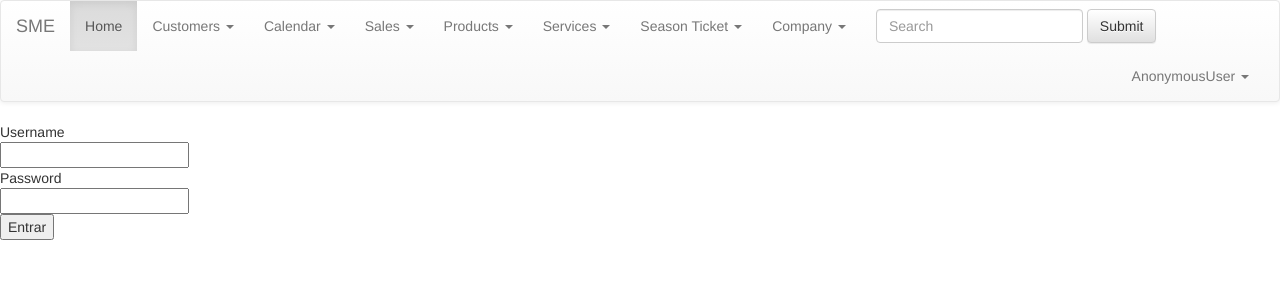
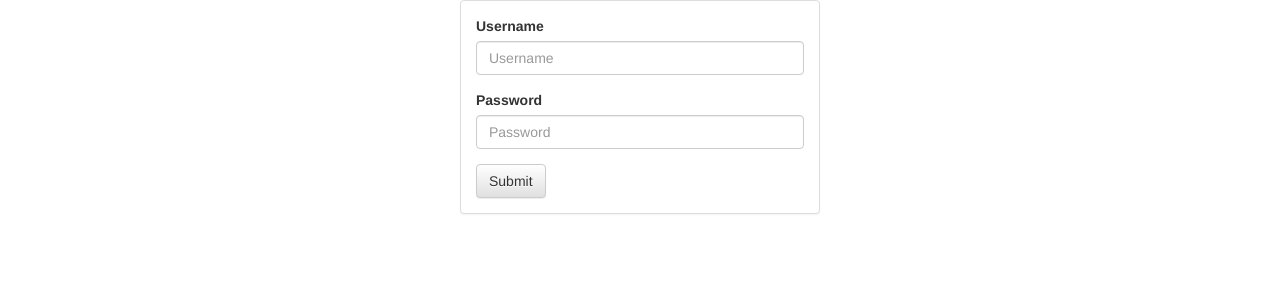
Before and after one commit to jlbarrera/sme, a Django app: template templates/core/login.html in a window 1280 px wide. Shown: the top 300 px of the page. Run offline with Django 3.2, Linux system fonts and the light colour scheme; the template is opened without the code that fills it, so the values that code supplies are empty; some libraries are stand-ins or nearby versions.

Commit message:
Base grid and login UI

```diff
--- /dev/null
+++ b/core/views/base.py
@@ -0,0 +1,4 @@
+from django.template.response import TemplateResponse
+
+def index(request):
+    return TemplateResponse(request, 'core/index.html', {})
--- a/templates/core/base.html
+++ b/templates/core/base.html
@@ -21,23 +21,18 @@
 	<script src="//netdna.bootstrapcdn.com/bootstrap/3.1.1/js/bootstrap.min.js"></script>
   </head>
   <body>
-  	<nav class="navbar navbar-default" role="navigation">
+  	{% block nav %}
+  	<nav class="navbar navbar-xs" role="navigation">
+  		<div class="container">
 		  	<div class="container-fluid">
 		    <!-- Brand and toggle get grouped for better mobile display -->
 		    <div class="navbar-header">
-	      <button type="button" class="navbar-toggle" data-toggle="collapse" data-target="#bs-example-navbar-collapse-1">
-	        <span class="sr-only">Toggle navigation</span>
-	        <span class="icon-bar"></span>
-	        <span class="icon-bar"></span>
-	        <span class="icon-bar"></span>
-	      </button>
 		      <a class="navbar-brand" href="#">SME</a>
 		    </div>
 
 		    <!-- Collect the nav links, forms, and other content for toggling -->
 		    <div class="collapse navbar-collapse" id="bs-example-navbar-collapse-1">
 		      <ul class="nav navbar-nav">
-	        <li class="active"><a href="#">{% trans "Home" %}</a></li>
 		        <li class="dropdown">
 		          <a href="#" class="dropdown-toggle" data-toggle="dropdown">{% trans "Customers" %} <b class="caret"></b></a>
 		          <ul class="dropdown-menu">
@@ -92,12 +87,13 @@
 		          </ul>
 		        </li>
 		      </ul>
+
 		      <form class="navbar-form navbar-left" role="search">
 		        <div class="form-group">
 		          <input type="text" class="form-control" placeholder="{% trans "Search" %}">
 		        </div>
-	        <button type="submit" class="btn btn-default">{% trans "Submit" %}</button>
 		      </form>
+
 		      <ul class="nav navbar-nav navbar-right">
 		        <li class="dropdown">
 		          <a href="#" class="dropdown-toggle" data-toggle="dropdown">{{ user }} <b class="caret"></b></a>
@@ -111,8 +107,24 @@
 		      </ul>
 		    </div><!-- /.navbar-collapse -->
 		  </div><!-- /.container-fluid -->
+	  </div><!-- /.container -->
 	</nav>
+
+	{% endblock %}
+	<div class="container">
+		<div class="row">
+			<div class="col-md-12">
 				{% block section %}{% endblock %}
+			</div>
+		</div>
+		<div class="row">
+			<div class="col-md-8">
 				{% block content %}{% endblock %}
+			</div>
+			<div class="col-md-4">
+				{% block metadata %}{% endblock %}
+			</div>
+		</div>
+	</div>
   </body>
 </html>
--- /dev/null
+++ b/templates/core/index.html
@@ -0,0 +1,3 @@
+{% extends "core/base.html" %}
+{% block content %}
+{% endblock %}
--- a/templates/core/login.html
+++ b/templates/core/login.html
@@ -1,20 +1,35 @@
 {% extends "core/base.html" %}
 {% load i18n %}
-{% block content %}
+{% block nav %}{% endblock %}
+{% block section %}
+
+<div class="row">
+  <div class="col-md-4"></div>
+
+  <div class="col-md-4">
+	<div class="panel panel-default">
+	  <div class="panel-body">
 	  	<form action="/login/" method="post">{% csrf_token %}
-	<div>
-		<div>{% trans "Username" %}</div>
-		<input type="text" name="username"/>
+
+	  		<div class="form-group">
+	  			<label for="usernameinput">{% trans "Username" %}</label>
+	  			<input type="text" id ="usernameinput" class="form-control" name="username" placeholder="{% trans 'Username' %}">
 			</div>
-	<div>
-	    <div>{% trans "Password" %}</div>
-		<input type="password" name="password"/>
+
+			<div class="form-group">
+				<label for="passwordinput">{% trans "Password" %}</label>
+	  			<input type="password" id="passwordinput" class="form-control" name="password" placeholder="{% trans 'Password' %}">
 			</div>
 
 			<input type="hidden" name="next" value="{{next}}" />
 
-	<div>
-		<input type="submit" value="Entrar"/>
+
+			<button type="submit" class="btn btn-default">{% trans "Submit" %}</button>
+
+		</form>
 	  </div>
-</form>
+	</div>
+  </div>
+  <div class="col-md-4"></div>
+ </div>
 {% endblock %}
```
Also changed, not shown: sme/urls.py (+9 -5 lines). Lines whose indentation alone changed are shown as unchanged.
